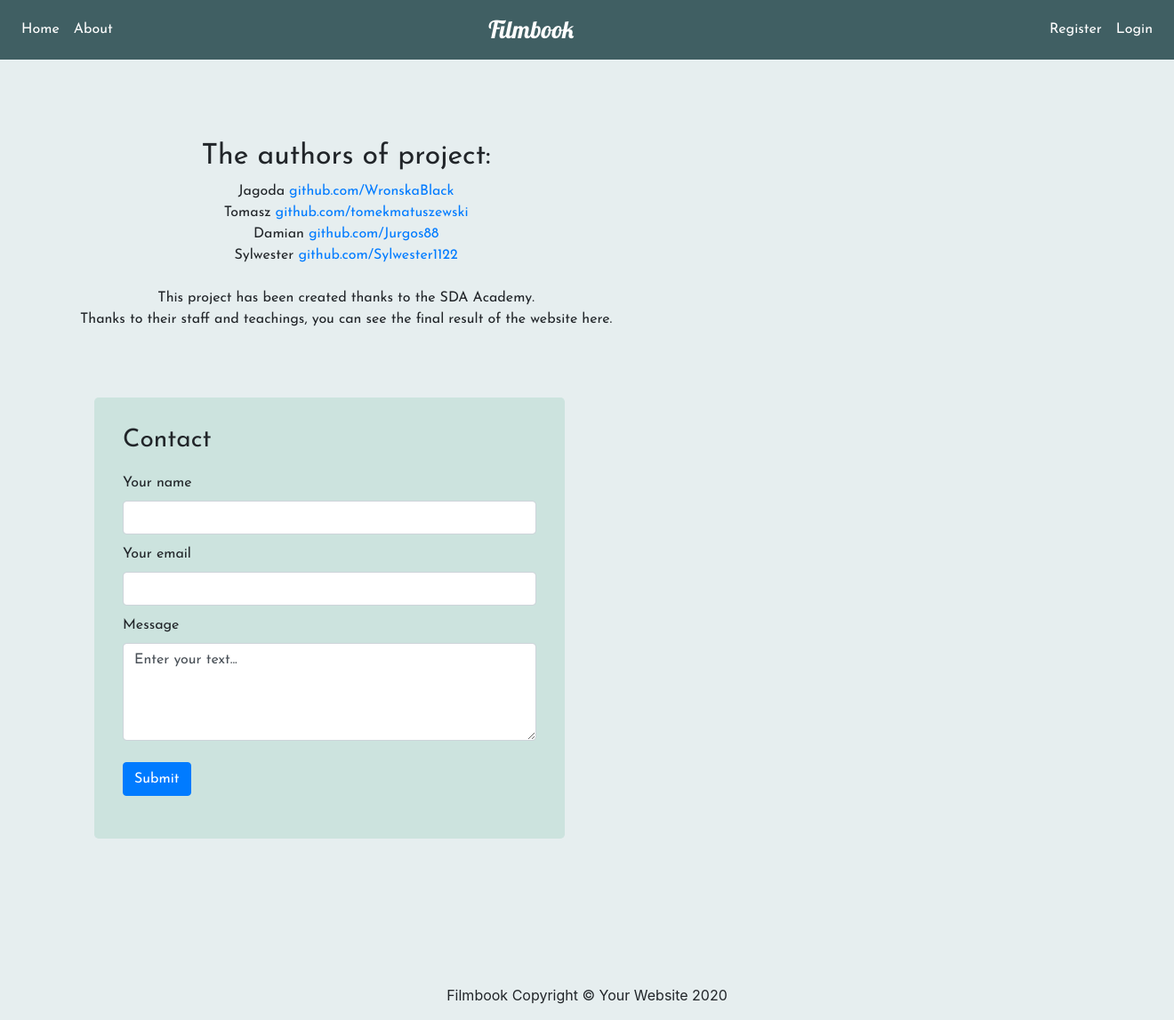
After one commit to tomekmatuszewski/Filmbook, a Django app: page /about/ in a window 1320 px wide; the page is wider, and only the part inside the window is pictured. The commit adds this page. Shown: that part at 89% size. Run offline with Django 3.2, Linux system fonts and the light colour scheme; parts of the project's set-up code (start-up, migrations or seed data) failed here and were passed over; some libraries are stand-ins or nearby versions.

Commit message:
'about.html'

```diff
--- a/filmbook/urls.py
+++ b/filmbook/urls.py
@@ -17,11 +17,12 @@ from django.conf import settings
 from django.conf.urls.static import static
 from django.contrib import admin
 from django.urls import include, path
-
+from filmbook.views import AboutView
 urlpatterns = [
     path("admin/", admin.site.urls),
     # path("", include("accounts.urls")),
     path("", include("films.urls")),
+    path("about/", AboutView.as_view(), name="about"),
 ]
 
 if settings.DEBUG:
--- /dev/null
+++ b/filmbook/views.py
@@ -0,0 +1,7 @@
+from django.contrib.auth.mixins import LoginRequiredMixin
+from django.views.generic.base import TemplateView
+
+
+class AboutView(TemplateView):
+    template_name = "about.html"
+    extra_context = {"title": "about"}
--- a/static/css/main.css
+++ b/static/css/main.css
@@ -81,7 +81,13 @@ footer{
 
 }
 
-/*.jumbotron{*/
-/*    padding: 20px;*/
-/*    background-color: #e9e6e6;*/
-/*}*/
+
+.authors{
+    text-align: center;
+    padding-top: 90px;
+    align: justify;
+    }
+.tekst{
+
+    text-overflow: ellipsis;
+    }
--- /dev/null
+++ b/templates/about.html
@@ -0,0 +1,63 @@
+{% extends "base.html" %}
+{% load crispy_forms_tags %}
+{% block content %}
+
+<div class="authors">
+    <h2>The authors of project:</h2>
+
+
+    Jagoda <a href="https://github.com/WronskaBlack" target="_blank">github.com/WronskaBlack</a><br>
+
+
+    Tomasz <a href="https://github.com/tomekmatuszewski" target="_blank">github.com/tomekmatuszewski</a><br>
+
+
+    Damian <a href="https://github.com/Jurgos88" target="_blank">github.com/Jurgos88</a><br>
+
+
+    Sylwester <a href="https://github.com/Sylwester1122" target="_blank">github.com/Sylwester1122</a>
+
+
+    <p class="tekst"><br>This project has been created thanks to the SDA Academy.<br> Thanks to their staff and teachings,
+        you can see the
+        final result of the website here.</p>
+</div>
+<div class="sidebar">
+
+    <div class="jumbotron">
+
+        <h3>Contact</h3>
+        <form method="GET">
+            <div id="div_id_name" class="form-group"><label for="id_name" class="">
+                Your name
+            </label>
+                <div class=""><input type="text" name="name" class="textinput textInput form-control" id="id_name">
+                </div>
+                <div id="div_id_email" class="form-group"><label for="id_email" class="">
+                    Your email
+                </label>
+                    <div class=""><input type="text" name="email" class="textinput textInput form-control"
+                                         id="id_email">
+                    </div>
+                    <div id="div_id_text" class="form-group"><label for="id_text" class="">
+                        Message
+                    </label>
+                        <div class="">
+
+                            <textarea rows="4" cols="50" name="comment" class="textinput textInput form-control"
+                                      id="id_text">Enter your text... </textarea>
+                        </div>
+
+
+                        <button type="submit" class="btn btn-primary mt-4">Submit</button>
+                    </div>
+                </div>
+            </div>
+        </form>
+
+    </div>
+
+</div>
+
+
+{% endblock %}
--- a/templates/base.html
+++ b/templates/base.html
@@ -40,7 +40,7 @@
                 <a class="nav-link" href="{% url 'home' %}">Home <span class="sr-only">(current)</span></a>
               </li>
               <li class="nav-item active">
-                  <a class="nav-link" href="#">About </a>
+                  <a class="nav-link" href="{% url 'about' %}">About </a>
               </li>
               {% if user.is_authenticated %}
                 <li class="nav-item active">
```
